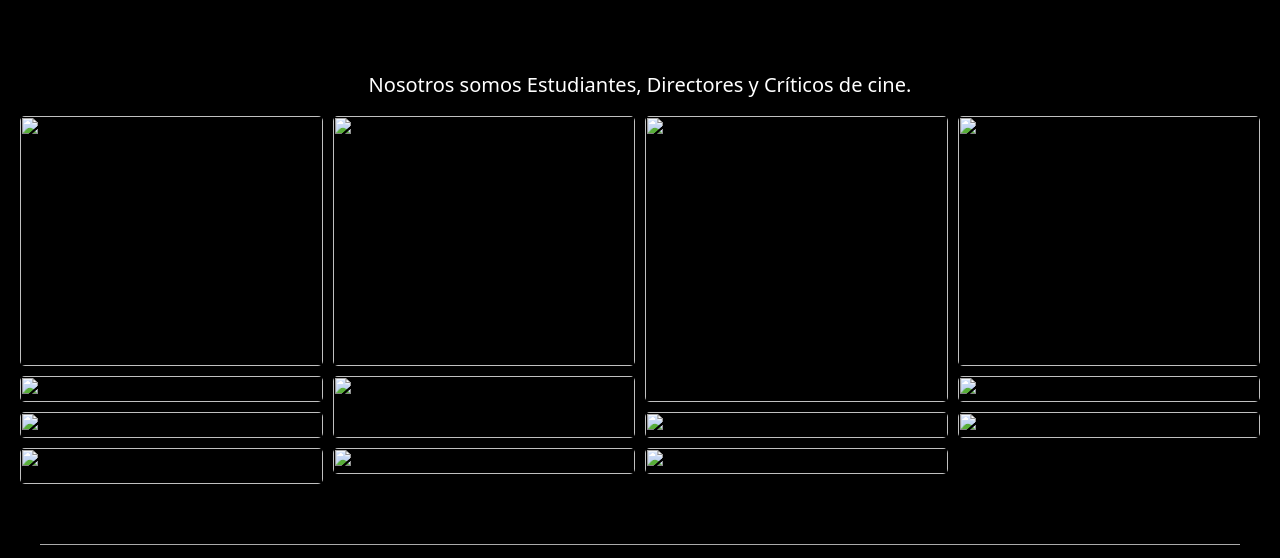
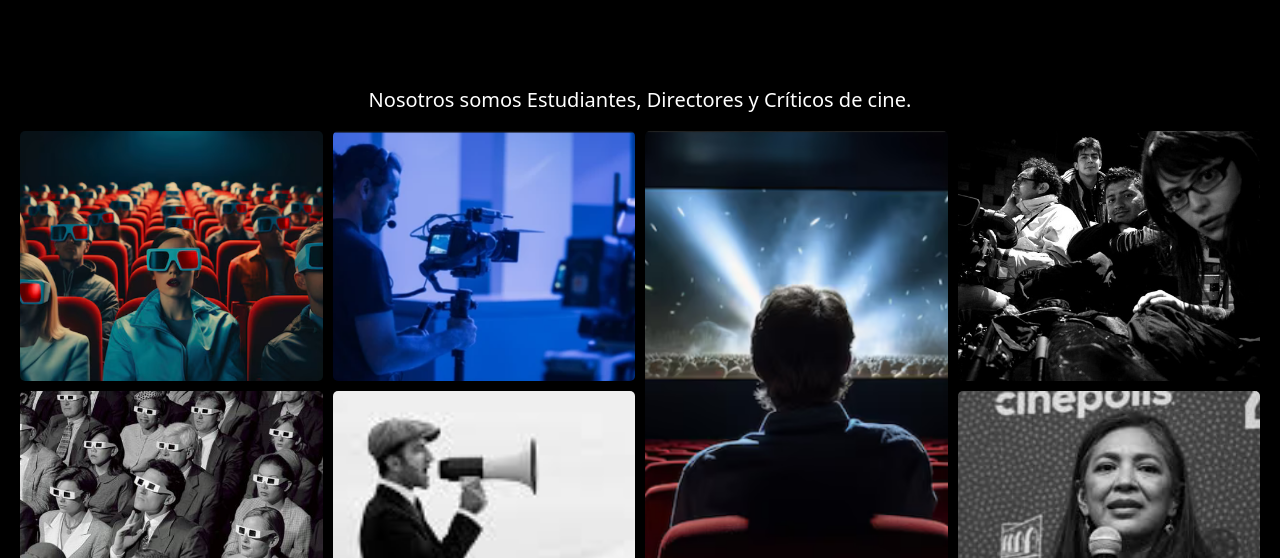
Before and after one commit to ariel8sche/TP_Frontend_CaC, a plain HTML site: page pages/acercaDe.html in a window 1280 px wide. Shown: the part 750-1308 px from the top of the page. Drawn offline with nearby package versions, Linux system fonts and the light colour scheme; the site is published under a folder, as on GitHub Pages, so addresses that start at the root find nothing; a script that the page names is missing.

Commit message:
Arregle la galeria de fotos

```diff
--- a/pages/acercaDe.html
+++ b/pages/acercaDe.html
@@ -30,9 +30,9 @@
     <div class="header-container container-sm .container-md .container-xl">
       <header class="header">
         <div class="brand">
-          <a href="#"><img src="/img/logo2.png" alt="" class="brand-logo" /></a>
+          <a href="#"><img src="../img/logo2.png" alt="" class="brand-logo"></a>
           <div class="brand-name">
-            <h2><a href="/index.html">LuzCámaraCrítica</a></h2>
+            <h2><a href="../index.html">LuzCámaraCrítica</a></h2>
           </div>
         </div>
         <nav class="menu">
@@ -88,43 +88,43 @@
 
   <div class="gallery">
         <div class="image-container">
-            <img src="/img/acercade/154818.png">
+            <img src="../img/acercade/154818.png">
         </div>
         <div class="image-container">
-            <img src="/img/acercade/154932.png">
+            <img src="../img/acercade/154932.png">
         </div>
         <div class="image-container tall">
-            <img src="/img/acercade/Captura de pantalla 2024-05-03 183632.png">
+            <img src="../img/acercade/Captura de pantalla 2024-05-03 183632.png">
         </div>
         <div class="image-container">
-            <img src="/img/acercade/crewcine640.jpg">
+            <img src="../img/acercade/crewcine640.jpg">
         </div>
         <div class="image-container">
-            <img src="/img/acercade/EXCj02lXgAI7ZO1.jpg">
+            <img src="../img/acercade/EXCj02lXgAI7ZO1.jpg">
         </div>
         <div class="image-container tall">
-            <img src="/img/acercade/images (2).jpg">
+            <img src="../img/acercade/images (2).jpg">
         </div>
         <div class="image-container">
-            <img src="/img/acercade/images (1).jpg">
+            <img src="../img/acercade/images (1).jpg">
         </div>
         <div class="image-container">
-            <img src="/img/acercade/images.jpg">
+            <img src="../img/acercade/images.jpg">
         </div>
         <div class="image-container">
-            <img src="/img/acercade/istockphoto-1423857563-640x640.jpg">
+            <img src="../img/acercade/istockphoto-1423857563-640x640.jpg">
         </div>
         <div class="image-container">
-          <img src="/img/acercade/stock-photo-happy-businesspeople-laughing-while-collaborating-on-a-new-project-in-an-office-group-of-diverse-2159023891.jpg">
+          <img src="../img/acercade/stock-photo-happy-businesspeople-laughing-while-collaborating-on-a-new-project-in-an-office-group-of-diverse-2159023891.jpg">
       </div>
       <div class="image-container tall">
-        <img src="/img/acercade/im77777ages.png">
+        <img src="../img/acercade/im77777ages.png">
     </div>
     <div class="image-container">
-      <img src="/img/acercade/images (3).jpg">
+      <img src="../img/acercade/images (3).jpg">
   </div>
   <div class="image-container">
-    <img src="/img/acercade/albert-y-david-maysles.jpg">
+    <img src="../img/acercade/albert-y-david-maysles.jpg">
 </div>
   </div>
 
@@ -132,7 +132,7 @@
     <div>
       <footer>
         <div class="legal">
-          <p class="copy">Copyright &copy 2024 Todos los derechos reservados</p>
+          <p class="copy">Copyright &copy; 2024 Todos los derechos reservados</p>
           <p><a href="#">Terminos y Condiciones</a></p>
           <p><a href="#">Privacidad</a></p>
         </div>
```
